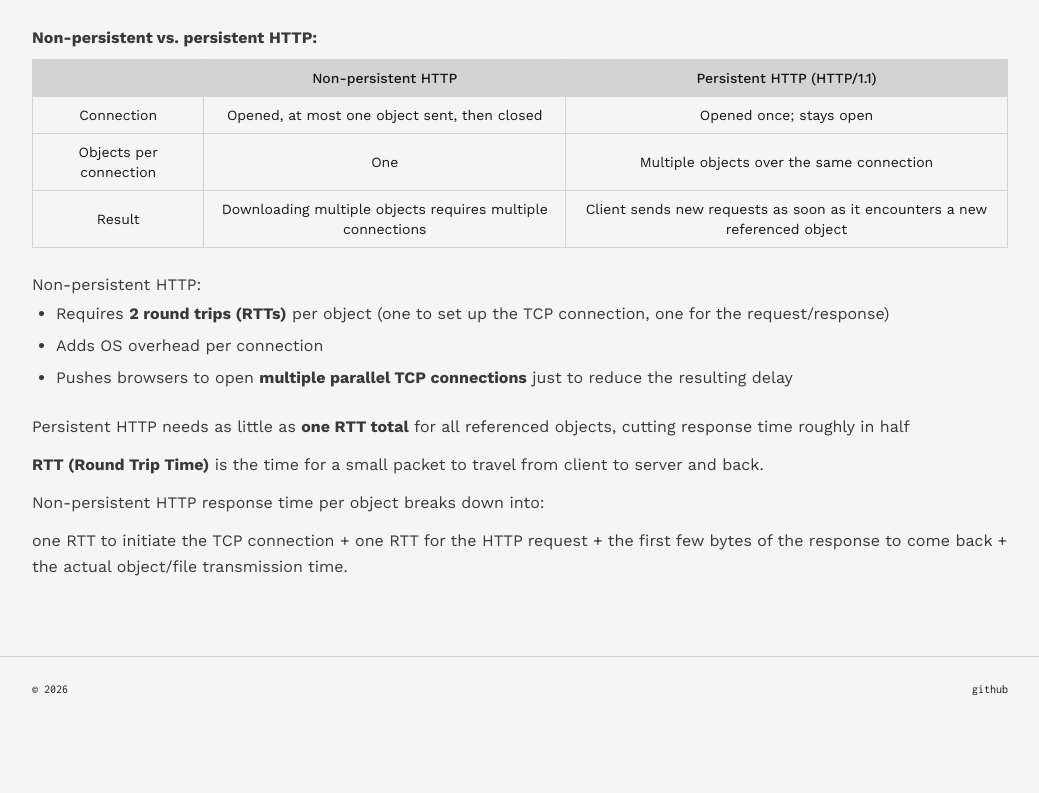
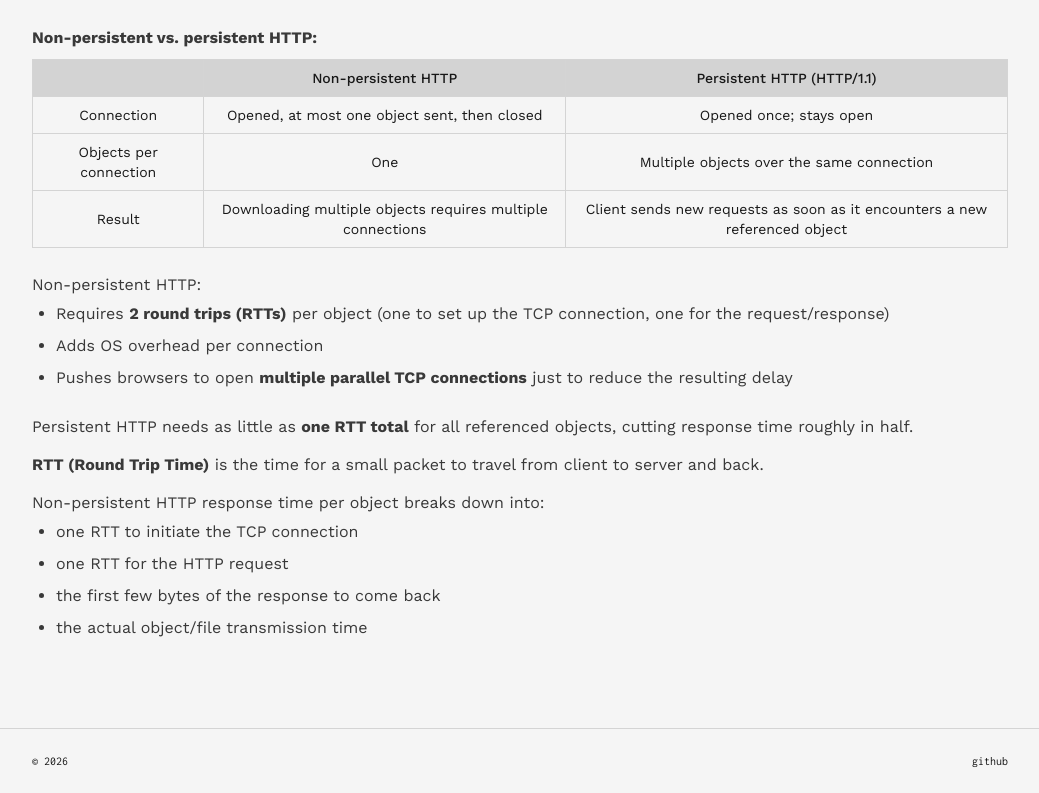
Before and after one commit to n0as-ark/logbook, a React (Vite) app: page /logbook/blog/application-layer-http-email-dns in a window 1280 px wide. Shown: the part 910-1703 px from the top of the page, without its empty margins (120-1159 px from the left). Before the commit the page ends 1631 px from the top, so only its background shows below. Built offline with nearby package versions, Linux system fonts and the light colour scheme; the HTML template or start-up script is replaced by a standard one.

Commit message:
Update posts.ts

```diff
--- a/src/data/posts.ts
+++ b/src/data/posts.ts
@@ -770,10 +770,13 @@ Non-persistent HTTP:
 - Adds OS overhead per connection
 - Pushes browsers to open **multiple parallel TCP connections** just to reduce the resulting delay
 
-Persistent HTTP needs as little as **one RTT total** for all referenced objects, cutting response time roughly in half
+Persistent HTTP needs as little as **one RTT total** for all referenced objects, cutting response time roughly in half.
 
 **RTT (Round Trip Time)** is the time for a small packet to travel from client to server and back.
 Non-persistent HTTP response time per object breaks down into:
-one RTT to initiate the TCP connection + one RTT for the HTTP request + the first few bytes of the response to come back + the actual object/file transmission time.
+- one RTT to initiate the TCP connection
+- one RTT for the HTTP request
+- the first few bytes of the response to come back
+- the actual object/file transmission time
 ` },
 ];
```
